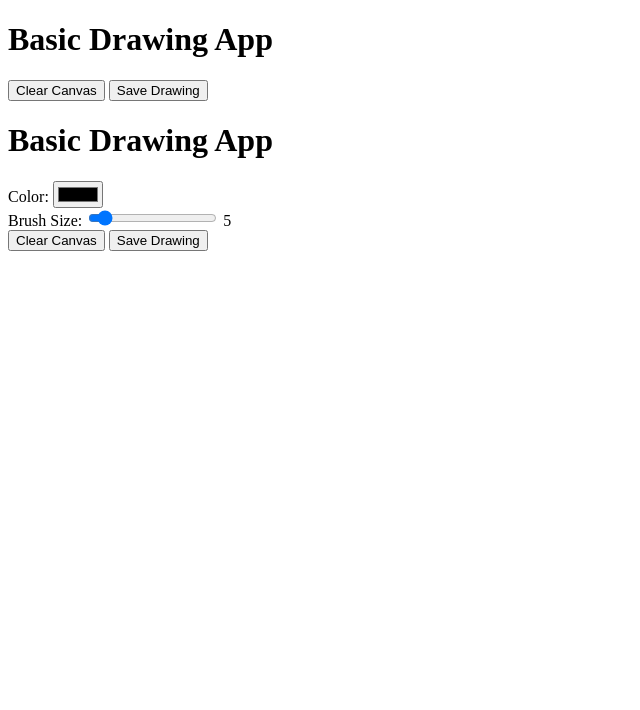
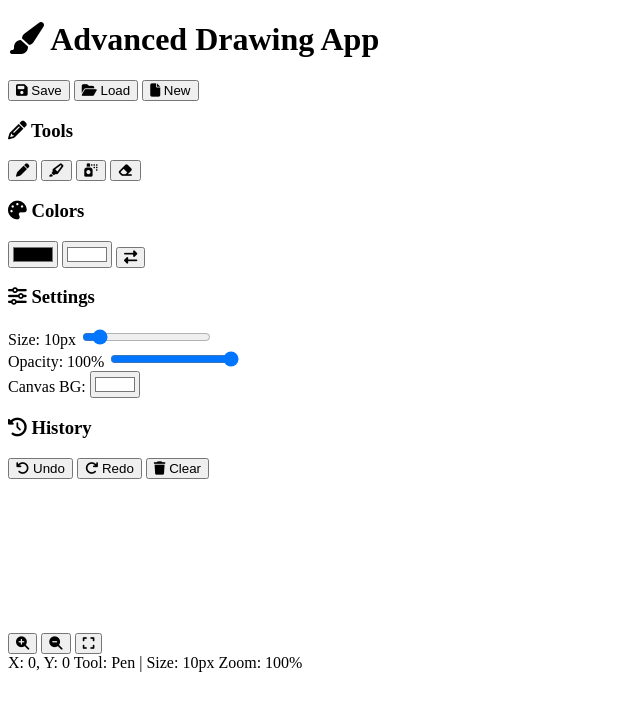
Before and after one commit to kanai6344/drawing-app, a plain HTML site: page index.html in a window 1280 px wide. Shown: the whole page, without its empty margins (0-640 px from the left). Drawn offline with Linux system fonts and the light colour scheme.

Commit message:
Update index.html

```diff
--- a/index.html
+++ b/index.html
@@ -3,52 +3,121 @@
 <head>
     <meta charset="UTF-8">
     <meta name="viewport" content="width=device-width, initial-scale=1.0">
-    <title>Basic Drawing App</title>
+    <title>Advanced Drawing App</title>
+    <link rel="stylesheet" href="https://cdnjs.cloudflare.com/ajax/libs/font-awesome/6.4.0/css/all.min.css">
     <link rel="stylesheet" href="styles.css">
 </head>
 <body>
     <div class="app-container">
-        <h1>Basic Drawing App</h1>
-            <button id="clear-btn">Clear Canvas</button>
-            <button id="save-btn">Save Drawing</button><!DOCTYPE html>
-<html lang="en">
-<head>
-    <meta charset="UTF-8">
-    <meta name="viewport" content="width=device-width, initial-scale=1.0">
-    <title>Basic Drawing App</title>
-    <link rel="stylesheet" href="styles.css">
-</head>
-<body>
-    <div class="app-container">
-        <h1>Basic Drawing App</h1>
+        <header>
+            <h1><i class="fas fa-paint-brush"></i> Advanced Drawing App</h1>
+            <div class="app-actions">
+                <button id="save-btn" title="Save (Ctrl+S)"><i class="fas fa-save"></i> Save</button>
+                <button id="load-btn" title="Load"><i class="fas fa-folder-open"></i> Load</button>
+                <button id="new-btn" title="New (Ctrl+N)"><i class="fas fa-file"></i> New</button>
+            </div>
+        </header>
 
-        <div class="controls">
-            <div class="control-group">
-                <label for="color-picker">Color:</label>
-                <input type="color" id="color-picker" value="#000000">
+        <div class="main-content">
+            <div class="toolbar">
+                <div class="tool-section">
+                    <h3><i class="fas fa-pencil-alt"></i> Tools</h3>
+                    <div class="tool-buttons">
+                        <button class="tool-btn active" data-tool="pen" title="Pen (P)"><i class="fas fa-pen"></i></button>
+                        <button class="tool-btn" data-tool="marker" title="Marker (M)"><i class="fas fa-highlighter"></i></button>
+                        <button class="tool-btn" data-tool="spray" title="Spray (S)"><i class="fas fa-spray-can"></i></button>
+                        <button class="tool-btn" data-tool="eraser" title="Eraser (E)"><i class="fas fa-eraser"></i></button>
+                    </div>
+                </div>
+
+                <div class="tool-section">
+                    <h3><i class="fas fa-palette"></i> Colors</h3>
+                    <div class="color-pickers">
+                        <input type="color" id="primary-color" value="#000000" title="Primary Color">
+                        <input type="color" id="secondary-color" value="#ffffff" title="Secondary Color">
+                        <button id="swap-colors" title="Swap Colors (X)"><i class="fas fa-exchange-alt"></i></button>
+                    </div>
+                    <div class="color-presets">
+                        <div class="preset" style="background-color: #000000;"></div>
+                        <div class="preset" style="background-color: #ff0000;"></div>
+                        <div class="preset" style="background-color: #00ff00;"></div>
+                        <div class="preset" style="background-color: #0000ff;"></div>
+                        <div class="preset" style="background-color: #ffff00;"></div>
+                        <div class="preset" style="background-color: #ff00ff;"></div>
+                    </div>
+                </div>
+
+                <div class="tool-section">
+                    <h3><i class="fas fa-sliders-h"></i> Settings</h3>
+                    <div class="setting">
+                        <label for="brush-size">Size: <span id="brush-size-value">10</span>px</label>
+                        <input type="range" id="brush-size" min="1" max="100" value="10">
+                    </div>
+                    <div class="setting">
+                        <label for="opacity">Opacity: <span id="opacity-value">100</span>%</label>
+                        <input type="range" id="opacity" min="1" max="100" value="100">
+                    </div>
+                    <div class="setting">
+                        <label for="background-color">Canvas BG:</label>
+                        <input type="color" id="background-color" value="#ffffff">
+                    </div>
+                </div>
+
+                <div class="tool-section">
+                    <h3><i class="fas fa-history"></i> History</h3>
+                    <div class="history-buttons">
+                        <button id="undo-btn" title="Undo (Ctrl+Z)"><i class="fas fa-undo"></i> Undo</button>
+                        <button id="redo-btn" title="Redo (Ctrl+Y)"><i class="fas fa-redo"></i> Redo</button>
+                        <button id="clear-btn" title="Clear (Ctrl+Del)"><i class="fas fa-trash"></i> Clear</button>
+                    </div>
+                </div>
             </div>
 
-            <div class="control-group">
-                <label for="brush-size">Brush Size:</label>
-                <input type="range" id="brush-size" min="1" max="50" value="5">
-                <span id="brush-size-value">5</span>
+            <div class="canvas-container">
+                <canvas id="drawing-canvas"></canvas>
+                <div class="canvas-actions">
+                    <button id="zoom-in" title="Zoom In (Ctrl++)"><i class="fas fa-search-plus"></i></button>
+                    <button id="zoom-out" title="Zoom Out (Ctrl+-)"><i class="fas fa-search-minus"></i></button>
+                    <button id="zoom-reset" title="Reset Zoom (Ctrl+0)"><i class="fas fa-expand"></i></button>
+                </div>
             </div>
-
-            <button id="clear-btn">Clear Canvas</button>
-            <button id="save-btn">Save Drawing</button>
         </div>
 
-        <canvas id="drawing-canvas"></canvas>
+        <div class="status-bar">
+            <span id="cursor-position">X: 0, Y: 0</span>
+            <span id="tool-info">Tool: Pen | Size: 10px</span>
+            <span id="zoom-level">Zoom: 100%</span>
+        </div>
     </div>
+
+    <dialog id="save-dialog">
+        <h2>Save Drawing</h2>
+        <div class="dialog-content">
+            <label for="filename-input">File Name:</label>
+            <input type="text" id="filename-input" value="drawing">
+            <div class="format-options">
+                <label><input type="radio" name="format" value="png" checked> PNG</label>
+                <label><input type="radio" name="format" value="jpeg"> JPEG</label>
+                <label><input type="radio" name="format" value="webp"> WebP</label>
+            </div>
+            <div class="dialog-buttons">
+                <button id="cancel-save">Cancel</button>
+                <button id="confirm-save">Save</button>
+            </div>
+        </div>
+    </dialog>
+
+    <dialog id="load-dialog">
+        <h2>Load Drawing</h2>
+        <div class="dialog-content">
+            <input type="file" id="file-input" accept="image/*">
+            <div class="dialog-buttons">
+                <button id="cancel-load">Cancel</button>
+                <button id="confirm-load" disabled>Load</button>
+            </div>
+        </div>
+    </dialog>
 
     <script src="script.js"></script>
 </body>
 </html>
-        </div>
-
-        <canvas id="drawing-canvas"></canvas>
-    </div>
-
-    <script src="script.js"></script>
-</body>
-</html>
```
